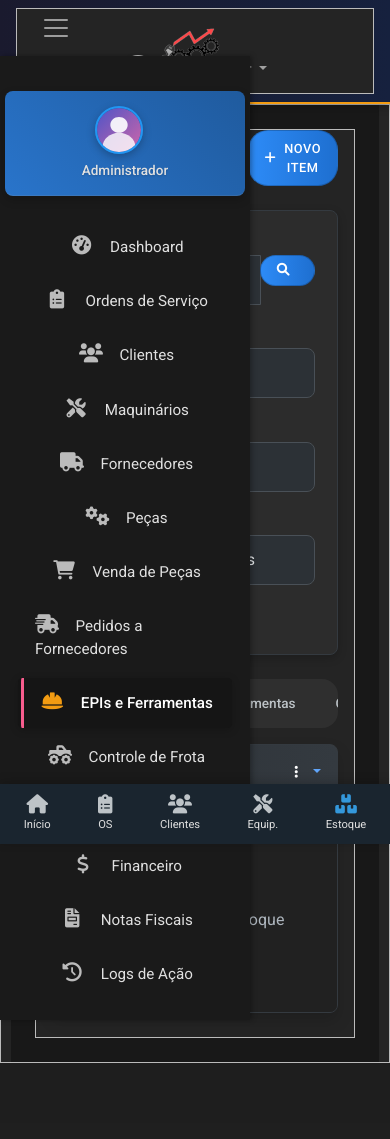
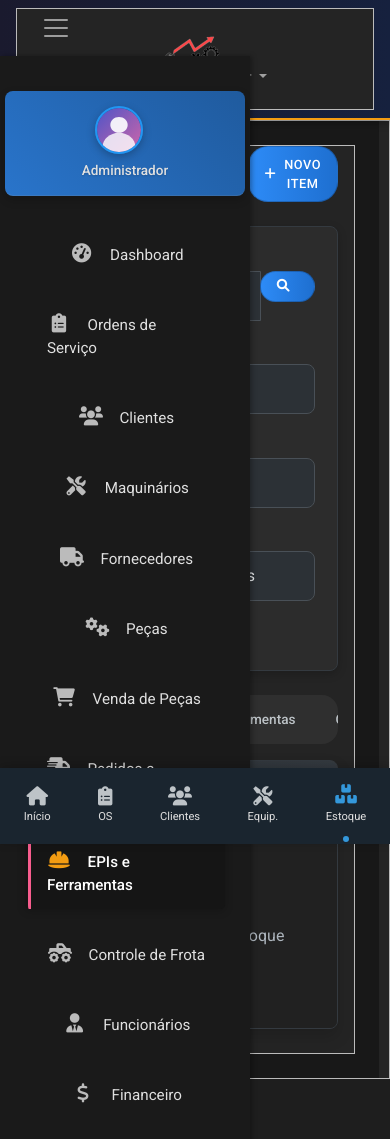
Before and after one commit to sandrim01/samape_py_dev, a Flask app: page /estoque in a window 390 px wide, after a click that opens the changed part. Before the commit the page ends 1063 px from the top, so only its background shows below. Run offline with Flask 3, Linux system fonts and the light colour scheme; a user stored in the database is signed in; data comes from the database, SQL or seed files in the repository; data that the repository does not hold is empty; some libraries are stand-ins or nearby versions.

Commit message:
Enhance the mobile interface with interactive cards and bottom navigation
Implement interactive card hover effects and a fixed bottom navigation bar in mobile.css.

Replit-Commit-Author: Agent
Replit-Commit-Session-Id: b75ba197-6be9-480b-a25a-84de04cb618c
Replit-Commit-Screenshot-Url: https://storage.googleapis.com/screenshot-production-us-central1/0440564d-7b07-4afc-8444-b39f2d3bed1b/dfc6b667-8d70-4cf6-aed1-2acf808b3efc.jpg

```diff
--- a/static/css/mobile.css
+++ b/static/css/mobile.css
@@ -597,4 +624,86 @@
     font-size: 0.7rem;
     margin-left: 8px;
   }
+
+  /* Barra de navegação inferior */
+  .mobile-nav {
+    position: fixed;
+    bottom: 0;
+    left: 0;
+    right: 0;
+    height: 60px;
+    background-color: rgba(26, 37, 47, 0.95);
+    backdrop-filter: blur(10px);
+    -webkit-backdrop-filter: blur(10px);
+    display: flex;
+    justify-content: space-around;
+    align-items: center;
+    z-index: 1000;
+    box-shadow: 0 -4px 10px rgba(0, 0, 0, 0.15);
+    border-top: 1px solid rgba(255, 255, 255, 0.05);
+  }
+
+  .nav-item {
+    display: flex;
+    flex-direction: column;
+    align-items: center;
+    justify-content: center;
+    padding: 8px 12px;
+    color: var(--muted-text);
+    text-decoration: none;
+    font-size: 0.7rem;
+    position: relative;
+    transition: all 0.3s ease;
+  }
+
+  .nav-item i {
+    font-size: 1.2rem;
+    margin-bottom: 4px;
+    transition: all 0.3s ease;
+  }
+
+  .nav-item.active {
+    color: var(--primary-color);
+  }
+
+  .nav-item.active i {
+    transform: translateY(-2px);
+  }
+
+  .nav-item::after {
+    content: '';
+    position: absolute;
+    bottom: -8px;
+    left: 50%;
+    width: 6px;
+    height: 6px;
+    background: var(--primary-color);
+    border-radius: 50%;
+    transform: scale(0) translateX(-50%);
+    opacity: 0;
+    transition: all 0.3s ease;
+  }
+
+  .nav-item.active::after {
+    transform: scale(1) translateX(-50%);
+    opacity: 1;
+  }
+
+  /* Versão com badges para notificações */
+  .nav-item .badge {
+    position: absolute;
+    top: -2px;
+    right: 2px;
+    font-size: 0.65rem;
+    padding: 2px 5px;
+    min-width: 16px;
+    height: 16px;
+    border-radius: 8px;
+    background-color: var(--danger-color);
+    color: white;
+    display: flex;
+    justify-content: center;
+    align-items: center;
+    box-shadow: 0 2px 5px rgba(0, 0, 0, 0.3);
+  }
 }
```
Also changed, not shown: other parts of static/css/mobile.css (+28 -1 lines).
